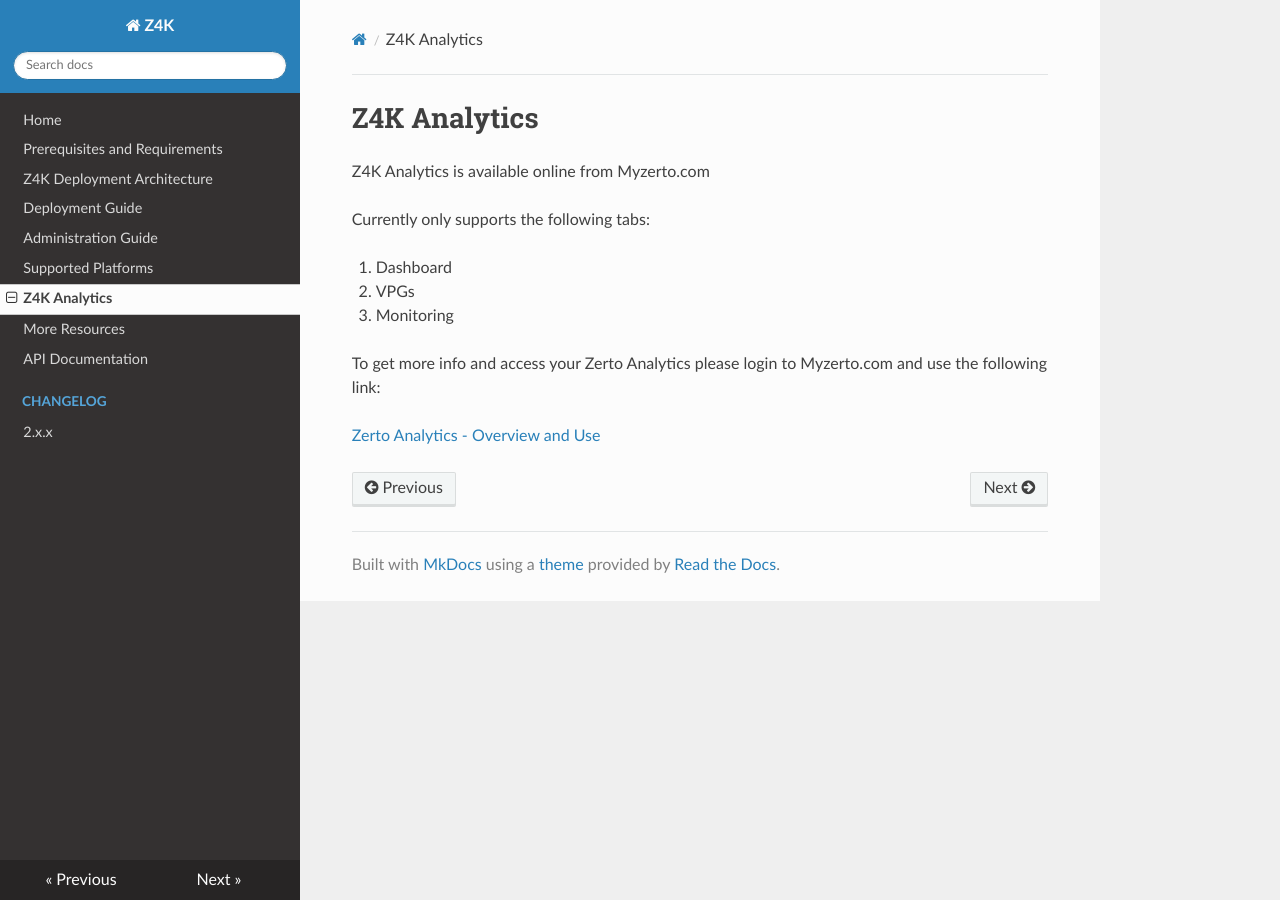
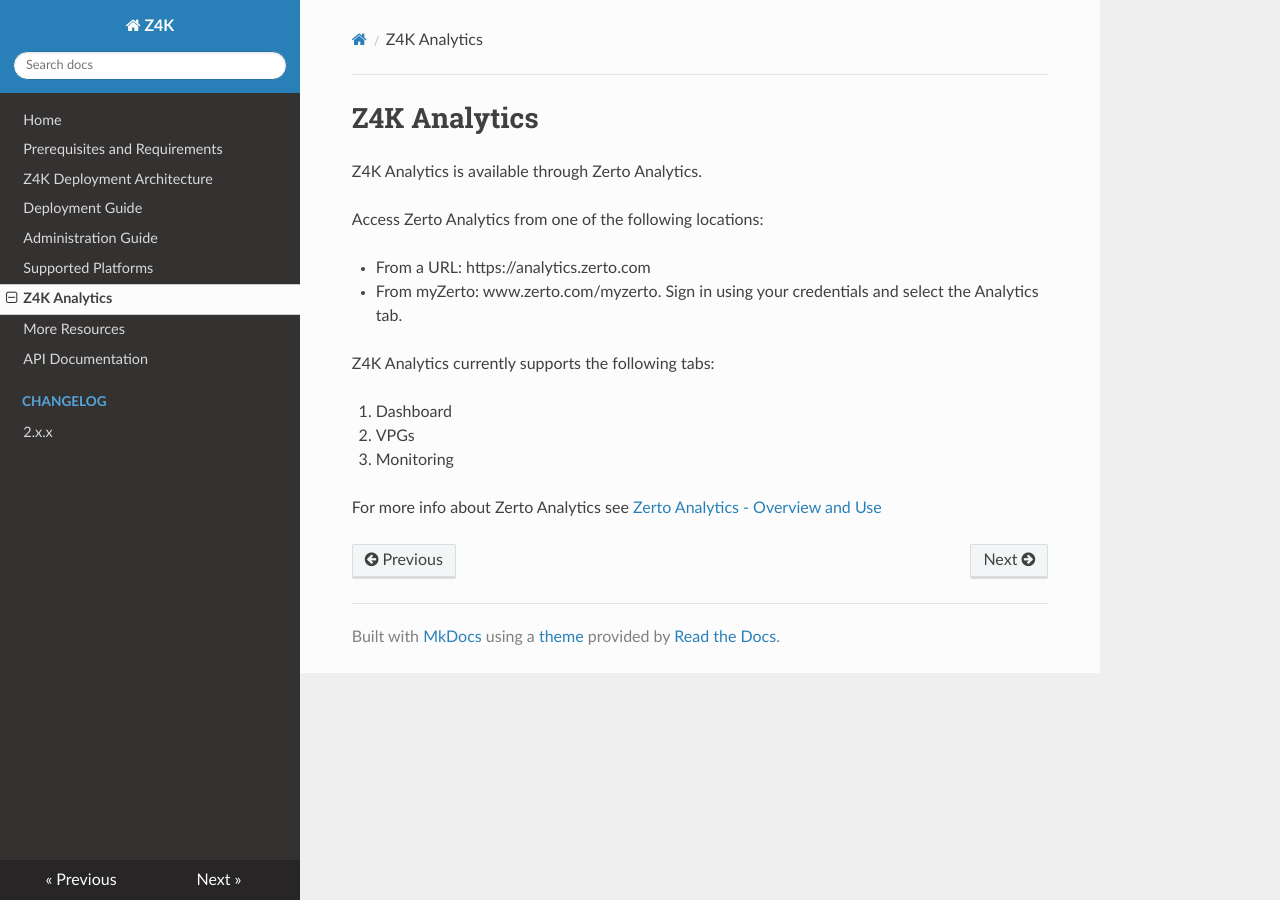
Before and after one commit to ZertoPublic/Z4K, an MkDocs documentation site: the page built from docs/Z4KAnalytics.md, in a window 1280 px wide. Built offline with MkDocs 1.6.1, drawn with Linux system fonts in a browser that asks for light colours.

Commit message:
Update Z4KAnalytics.md

```diff
--- a/docs/Z4KAnalytics.md
+++ b/docs/Z4KAnalytics.md
@@ -1,13 +1,16 @@
 # Z4K Analytics
 
-Z4K Analytics is available online from Myzerto.com
+Z4K Analytics is available through Zerto Analytics.
 
-Currently only supports the following tabs:
+Access Zerto Analytics from one of the following locations:
+
+  *	From a URL: https://analytics.zerto.com
+  * From myZerto: www.zerto.com/myzerto. Sign in using your credentials and select the Analytics tab.
+
+Z4K Analytics currently supports the following tabs:
 
 1. Dashboard
 2. VPGs
 3. Monitoring
 
-To get more info and access your Zerto Analytics please login to Myzerto.com and use the following link:
-
-[Zerto Analytics - Overview and Use](https://help.zerto.com/bundle/Zerto.Analytics.HTML/page/Content/Zerto_Analytics/Zerto_Analytics_-_Overview_and_Use.htm)
+For more info about Zerto Analytics see [Zerto Analytics - Overview and Use](https://help.zerto.com/bundle/Zerto.Analytics.HTML/page/Content/Zerto_Analytics/Zerto_Analytics_-_Overview_and_Use.htm)
```
